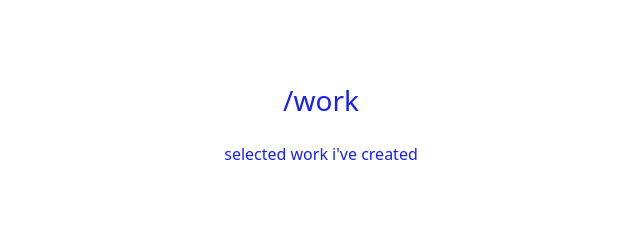
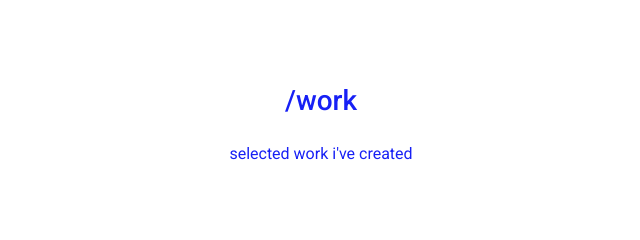
Before and after one commit to beerbumm/design-portfolio, a plain HTML site: page work.html in a window 1280 px wide. Shown: the top 240 px of the page, 319-959 px from the left. Drawn offline with nearby package versions, Linux system fonts and the light colour scheme.

Commit message:
updated font

```diff
--- a/src/work.css
+++ b/src/work.css
@@ -13,6 +13,8 @@ h3 {
   color: #1720f5;
   text-align: center;
   margin-bottom: 0;
+  font-family: "Roboto", sans-serif;
+  font-weight: 500;
 }
 
 h4 {
@@ -43,6 +45,8 @@ header h3 {
 header p {
   text-align: center;
   color: #1720f5;
+  font-family: "Roboto", sans-serif;
+  font-weight: 400;
 }
 
 .container {
```
Also changed, not shown: 1 other file.
